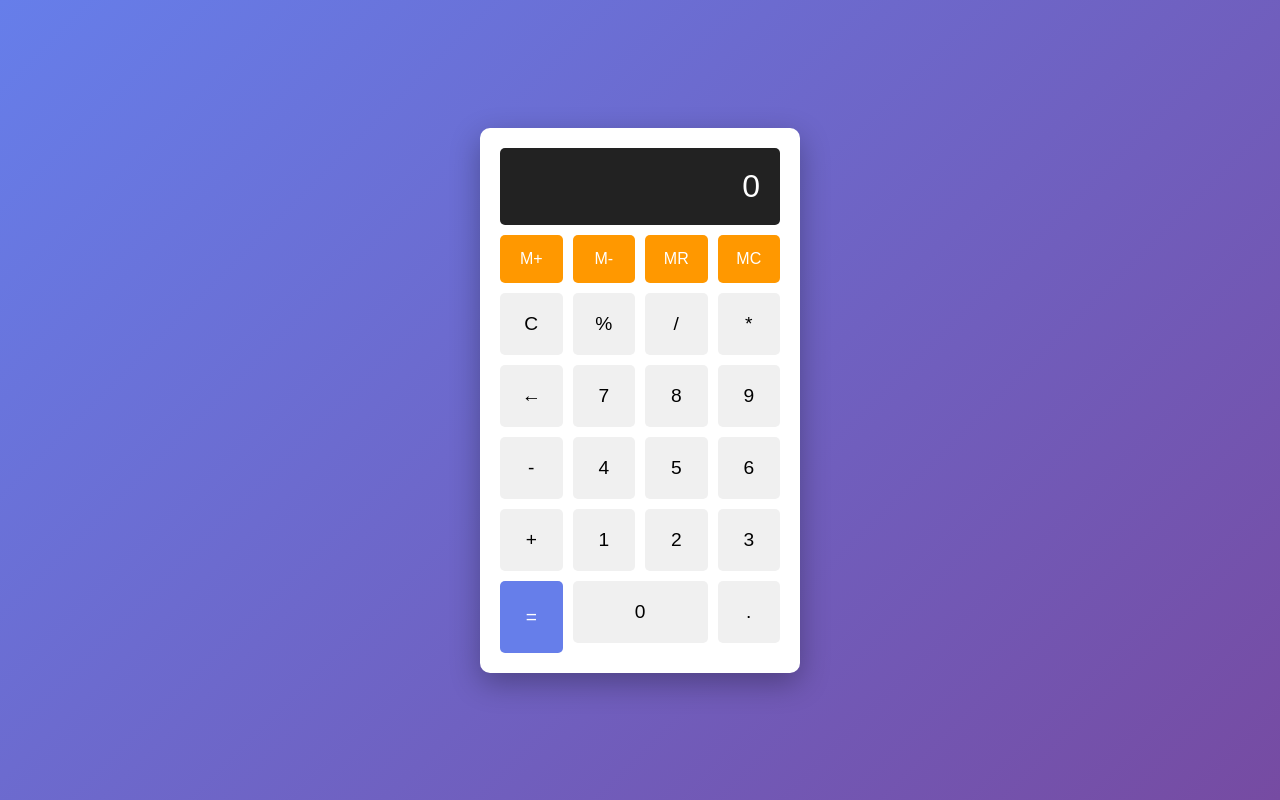
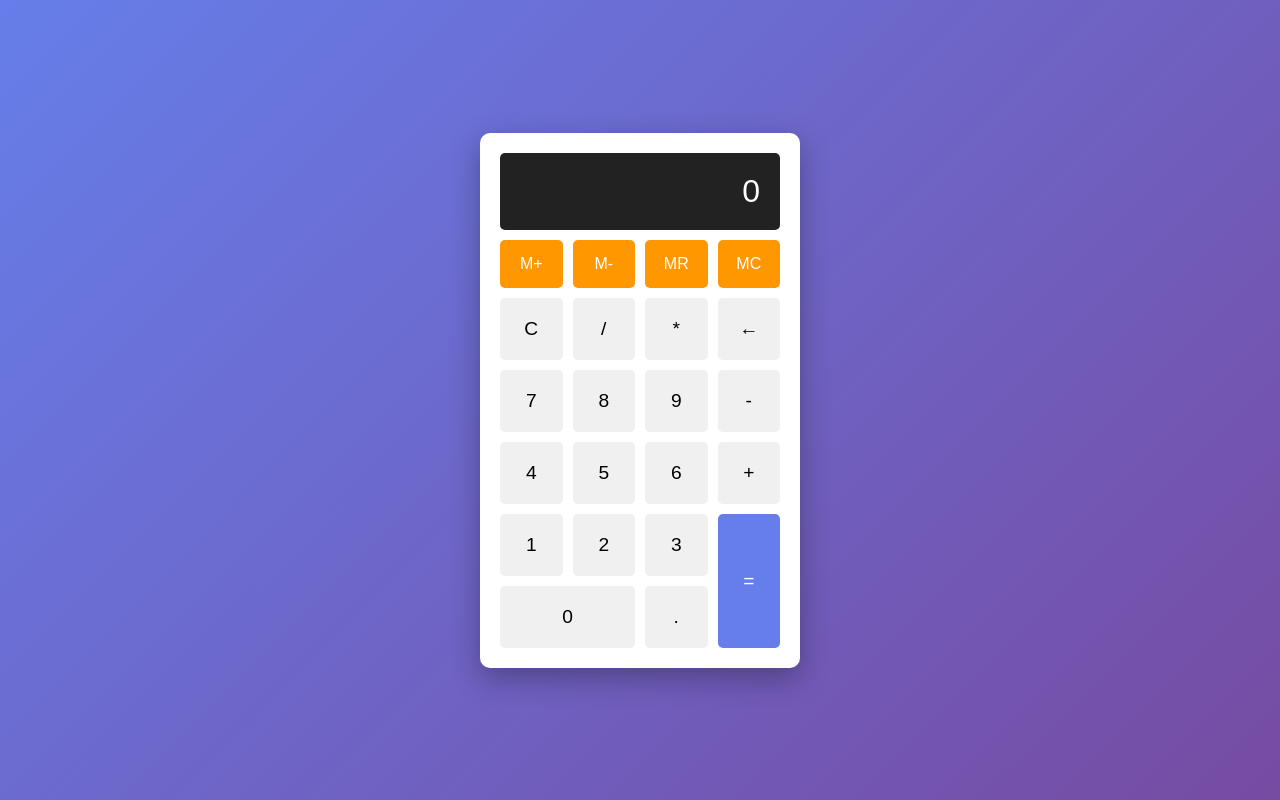
Before and after one commit to kan0528/calculator-app, a plain HTML site: page index.html in a window 1280 px wide. Drawn offline with Linux system fonts and the light colour scheme.

```diff
--- a/index.html
+++ b/index.html
@@ -9,7 +9,6 @@
 <body>
     <div class="calculator">
         <div class="display" id="display">0</div>
-
             <div class="memory-buttons">
         <button onclick="memoryAdd()" class="memory-btn">M+</button>
         <button onclick="memorySubtract()" class="memory-btn">M-</button>
@@ -18,7 +17,6 @@
     </div>
         <div class="buttons">
             <button onclick="clearDisplay()">C</button>
-            <button onclick="calculatePercentage()">%</button>
             <button onclick="appendToDisplay('/')">/</button>
             <button onclick="appendToDisplay('*')">*</button>
             <button onclick="deleteLast()">←</button>
```
Lines whose indentation alone changed are shown as unchanged.
